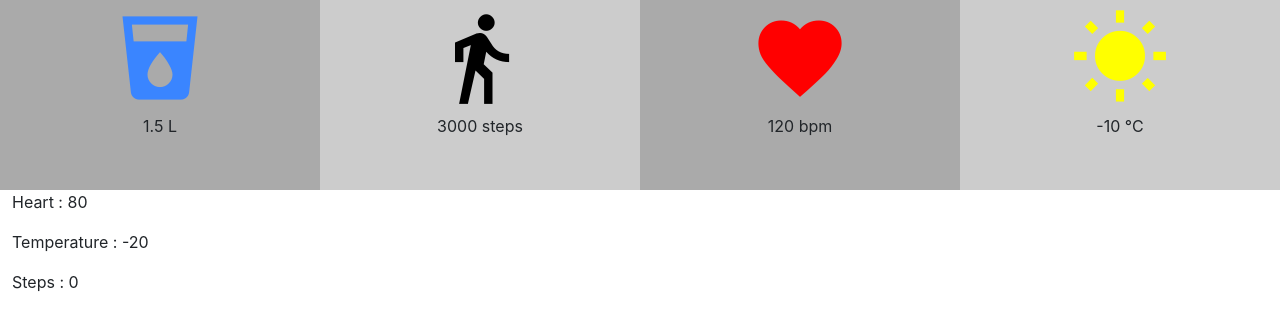
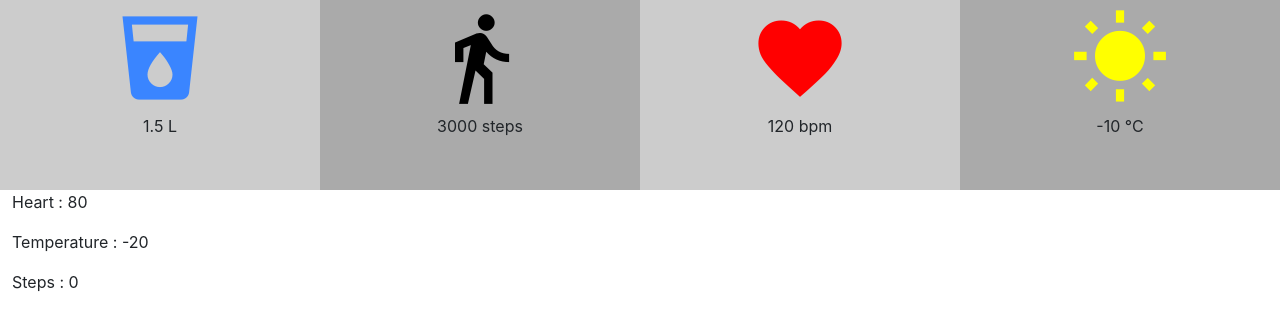
Before and after one commit to EverFJ/elsy, a React (Create React App) app: page / in a window 1280 px wide. Shown: the top 330 px of the page. Built offline with nearby package versions, Linux system fonts and the light colour scheme.

Commit message:
replacing css by styled-components

```diff
--- a/package.json
+++ b/package.json
@@ -9,6 +9,7 @@
     "react": "^17.0.2",
     "react-dom": "^17.0.2",
     "react-scripts": "4.0.3",
+    "styled-components": "^5.3.0",
     "web-vitals": "^1.0.1"
   },
   "scripts": {
--- a/src/App.js
+++ b/src/App.js
@@ -1,6 +1,5 @@
 import React from "react";
-import Box from "./components/Box.js";
-import "./styles/global.css";
+import Box from "./components/Box";
 
 const tempMin = -20;
 const tempMax = 40;
@@ -15,11 +14,17 @@ export class App extends React.Component {
       <div className="container-fluid">
         <div className="row">
           {/* Water */}
-          <Box icon="local_drink" color="#3A85FF" value="1.5" unit="L" />
+          <Box
+            icon="local_drink"
+            color="#3A85FF"
+            value="1.5"
+            unit="L"
+            primary
+          />
           {/* Steps */}
           <Box icon="directions_walk" color="black" value="3000" unit="steps" />
           {/* Heart */}
-          <Box icon="favorite" color="red" value="120" unit="bpm" />
+          <Box icon="favorite" color="red" value="120" unit="bpm" primary />
           {/* Temperature */}
           <Box icon="wb_sunny" color="yellow" value="-10" unit="°C" />
           <p>Heart : {heartMin}</p>
@@ -32,3 +37,6 @@ export class App extends React.Component {
 }
 
 export default App;
+
+// MApper un array d objet avec les props (clé + valeur)
+//
--- a/src/components/Box.js
+++ /dev/null
@@ -1,25 +0,0 @@
-// import { black } from "kleur";
-import React from "react";
-
-class Box extends React.Component {
-  constructor(props) {
-    super();
-  }
-  render() {
-    return (
-      <div className="box col-sm-3 col-6">
-        <span
-          style={{ color: this.props.color, fontSize: 100 }}
-          className="material-icons"
-        >
-          {this.props.icon}
-        </span>
-        <p>
-          {this.props.value} {this.props.unit}
-        </p>
-      </div>
-    );
-  }
-}
-
-export default Box;
--- /dev/null
+++ b/src/components/Box.jsx
@@ -0,0 +1,35 @@
+import React from "react";
+import styled from "styled-components";
+
+const StyledBox = styled.div`
+  height: 190px;
+  padding: 8px;
+  text-align: center;
+  background-color: ${(props) => (props.primary ? "#ccc" : "#aaa")};
+`;
+
+class Box extends React.Component {
+  render() {
+    console.log(this.props);
+    return (
+      <StyledBox primary={this.props.primary} className="col-sm-3 col-6">
+        <span
+          style={{ color: this.props.color, fontSize: 100 }}
+          className="material-icons"
+        >
+          {this.props.icon}
+        </span>
+        <p>
+          {this.props.value} {this.props.unit}
+        </p>
+      </StyledBox>
+    );
+  }
+}
+export default Box;
+
+// export const Box = styled.div`
+//   height: 190px;
+//   padding: 8px;
+//   text-align: center;
+// `;
--- a/src/styles/global.css
+++ b/src/styles/global.css
@@ -1,4 +1,4 @@
-.box:nth-child(even) {
+/* .box:nth-child(even) {
     background-color: #ccc;
 }
 
@@ -10,4 +10,4 @@
     height: 190px;
     padding: 8px;
     text-align: center;
-}
+} */
```
Also changed, not shown: src/App.css (added), 1 other file (tests, documents, lock files or other folders).
